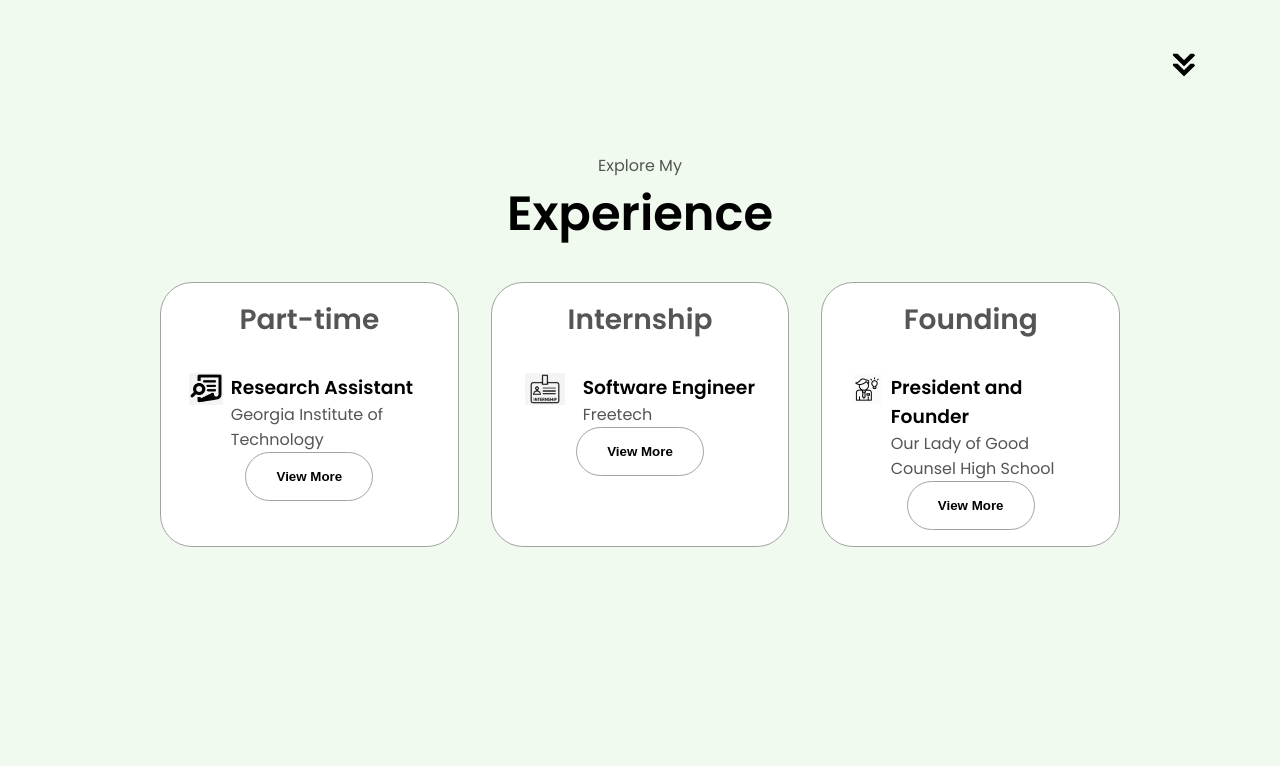
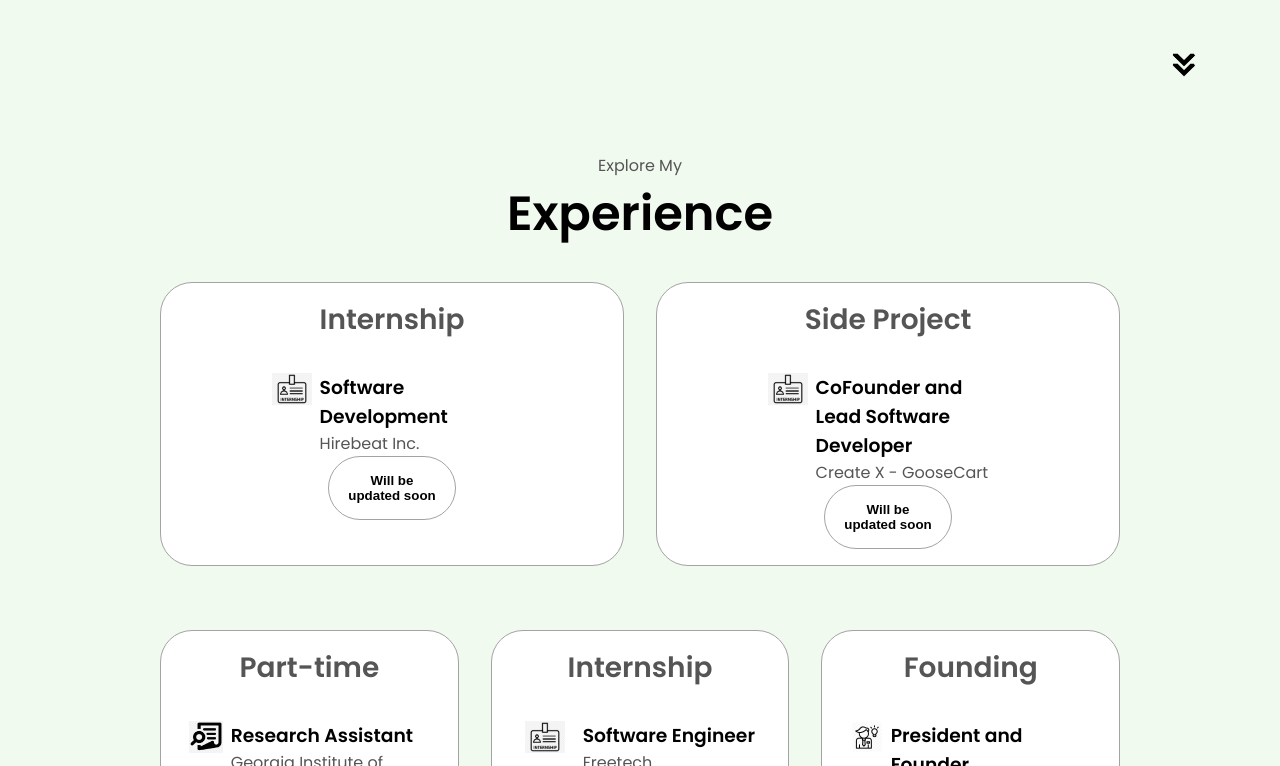
Before and after one commit to XiChen7179/XiChen7179.github.io, a plain HTML site: page index.html in a window 1280 px wide. Shown: the part 1543-2309 px from the top of the page. Drawn offline with Linux system fonts and the light colour scheme.

Commit message:
updated 8/2/24

```diff
--- a/index.html
+++ b/index.html
@@ -58,14 +58,14 @@
             Email Me
           </button>
         </button>
-          <!-- <button class="btn btn-color-2">
+          <button class="btn btn-color-2">
             <img
             src="./assets/linkedin.png"
             alt="LinkedIn icon"
             class="icon contact-icon"
             onclick="window.open('https://www.linkedin.com/in/xi-chen-b90271231/')"
             />
-          </button> -->
+          </button>
         </div>
       </div>
     </section>
@@ -128,6 +128,56 @@
       <p class="section__text__p1">Explore My</p>
       <h1 class="title">Experience</h1>
       <div class = "experience-details-container">
+        <div class = "about-containers">
+          <div class = "details-container">
+            <h2 class="experience-sub-title">Internship</h2>
+            <div class="article-container">
+              <article>
+                <img
+                  src="./assets/intern.jpg"
+                  alt="Experience icon"
+                  class="icon"
+                />
+                <div>
+                  <h3>Software Development</h3>
+                  <P>Hirebeat Inc.</P>
+                </div>
+              </article>
+
+            </div>
+            <div class="btn-container">
+              <button
+                class="btn btn-color-2 project-btn"
+              >
+                Will be updated soon
+              </button>
+            </div>
+          </div>
+          <div class = "details-container">
+            <h2 class="experience-sub-title">Side Project</h2>
+            <div class="article-container">
+              <article>
+                <img
+                  src="./assets/intern.jpg"
+                  alt="Experience icon"
+                  class="icon"
+                />
+                <div>
+                  <h3>CoFounder and Lead Software Developer</h3>
+                  <P>Create X - GooseCart</P>
+                </div>
+              </article>
+            </div>
+            <div class="btn-container">
+              <button
+                class="btn btn-color-2 project-btn"
+              >
+                Will be updated soon
+              </button>
+            </div>
+          </div>
+
+        </div>
         <div class = "about-containers">
           <div class = "details-container">
             <h2 class="experience-sub-title">Part-time</h2>
```
Also changed, not shown: 1 other file.
